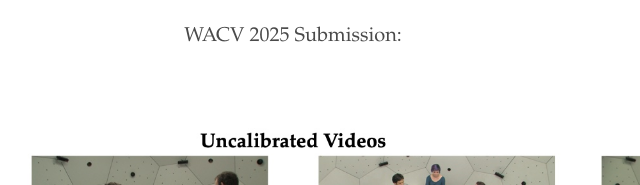
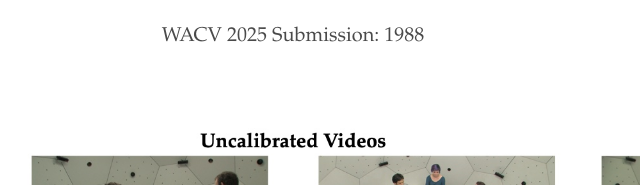
Before and after one commit to Easy3DTrack-MV/Easy3DTrack-MV.github.io, a plain HTML site: page index.html in a window 1280 px wide. Shown: the part 213-398 px from the top of the page, 347-987 px from the left. Drawn offline with nearby package versions, Linux system fonts and the light colour scheme; some icons are missing; a web font is replaced by a local one.

Commit message:
added paper id

```diff
--- a/index.html
+++ b/index.html
@@ -66,7 +66,7 @@
                   </div>
                 -->
                   <div class="is-size-5 publication-authors">
-                    <span class="author-block">WACV 2025 Submission: </span>
+                    <span class="author-block">WACV 2025 Submission: 1988</span>
                     <!--
                       <span class="eql-cntrb"><small><br><sup>*</sup>Indicates Equal Contribution</small></span>
                     -->
```
Also changed, not shown: 1 other file.
